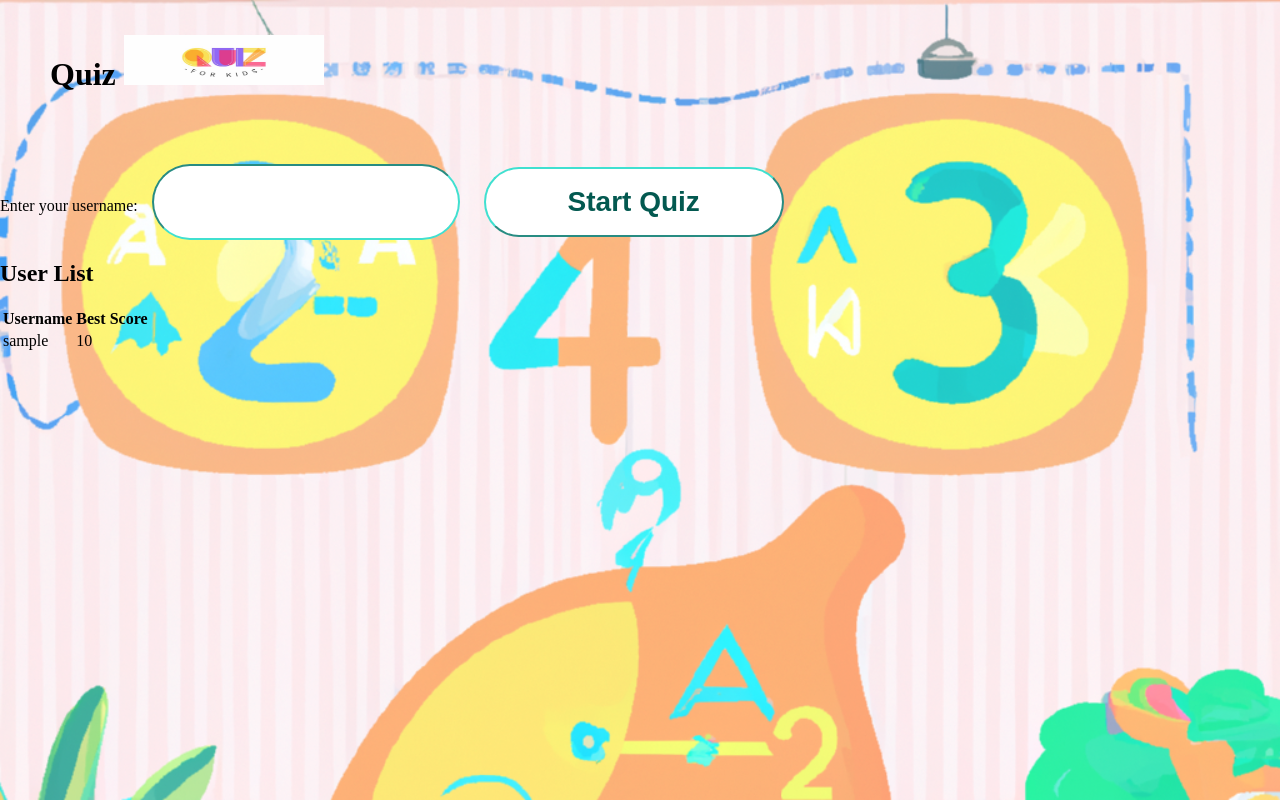
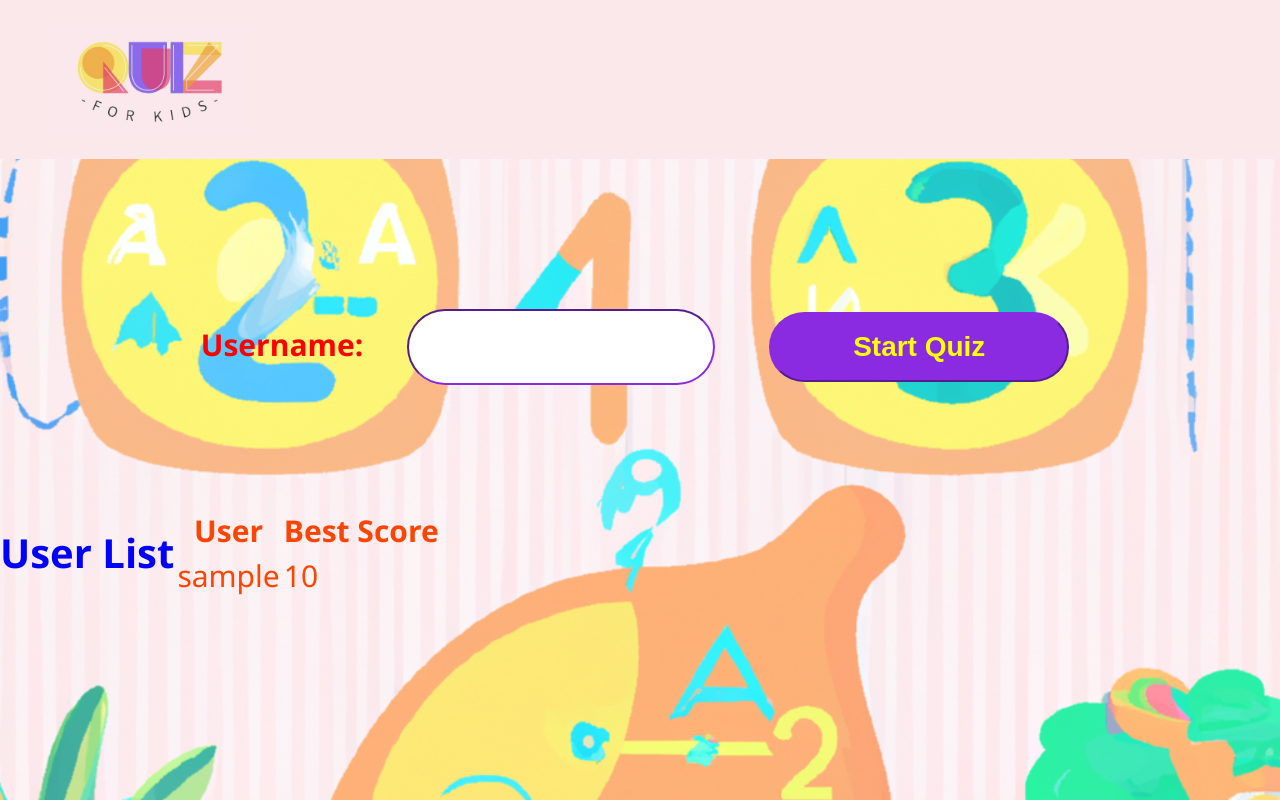
Before and after one commit to Mazhara87/Quiz, a PHP site: page / in a window 1280 px wide. Run offline with PHP 8.4, Linux system fonts and the light colour scheme; tables that the repository leaves empty or names only in its code hold one stand-in row (values such as "Sample post").

Commit message:
add CSS check-in

```diff
--- a/assets/style.css
+++ b/assets/style.css
@@ -2,16 +2,6 @@ body {
     margin: 0;
 }
 
-
-input.correct {
-    background-color: green;
-    color: white;
-}
-
-input.wrong {
-    background-color: red;
-    color: white;
-}
 
 html {
     background-image: url(image/image1.png);
@@ -29,12 +19,12 @@ html {
     justify-content: space-between;
     align-items: center;
     margin-top: 0px;
-    background-color: white;
+    background-color: #FAE8EB;
 }
 
 .title{
     padding-left: 50px;
-    margin-top: 35px;
+    margin-top: 30px;
 }
 
 #header p {
@@ -44,6 +34,7 @@ html {
     font-size: 28px;
     font-weight: bold;
     color: orangered;
+    font-family:'Segoe UI', Tahoma, Geneva, Verdana, sans-serif;
 }
 
 #header button {
@@ -58,14 +49,81 @@ html {
 
 }
 
+
+#signin {
+    padding-top: 100px;
+    align-items: center;
+    display: flex;
+    flex-direction: column;
+}
+
+.login-label {
+    font-size: 30px;
+    color: red;
+    font-family:'Segoe UI', Tahoma, Geneva, Verdana, sans-serif;
+    font-weight: bold;
+    }
+
+.login-input {
+    border-color: blueviolet;
+}
+
+#userlist {
+    padding-top: 100px;
+    font-size: 30px;
+    font-family:'Segoe UI', Tahoma, Geneva, Verdana, sans-serif;
+    color: orangered;
+    align-items: center;
+    display: flex;
+}
+
+.user-list-heading {
+    color: blue;
+    font-size: 40px;
+}
+
 .quiz {
     padding-top: 100px;
     font-size: 30px;
     color: rgb(56, 6, 103);
+    font-family:'Segoe UI', Tahoma, Geneva, Verdana, sans-serif;
     text-shadow: 0px 0px 20px rgba(0, 0, 0, 0.413);
     align-items: center;
     display: flex;
     flex-direction: column;
+    /* flex-wrap: wrap-reverse; */
+}
+
+.answer-form {
+    padding-left: 250px;
+    padding-right: 250px;
+    align-items:center;
+}
+
+.next-button {
+    background: #282623;
+    border-radius: 40px;
+    border-color: turquoise;
+    color: rgb(3, 89, 80);
+    width: 300px;
+    height: 70px;
+    font-size: 28px;
+    font-weight: bold;
+
+}
+
+.login-button {
+    background: blueviolet;
+    border-radius: 40px;
+    border-color: blueviolet;
+    color: yellow;
+    width: 300px;
+    height: 70px;
+    font-size: 28px;
+    font-weight: bold;
+    margin-top: 50px;
+    margin-left: 10px;
+    margin-right: 10px;
 }
 
 input {
@@ -78,6 +136,18 @@ input {
     font-size: 28px;
     font-weight: bold;
     margin-top: 50px;
-    margin-left: 10px;
-    margin-right: 10px;
+    margin-left: 40px;
+    margin-right: 40px;
 }
+
+input.correct {
+    background-color: #26E37A;
+    color: blue;
+    border-color: rgb(149, 249, 0);
+}
+
+input.wrong {
+    background-color: red;
+    color: antiquewhite;
+    border-color: red;
+}
--- a/index.php
+++ b/index.php
@@ -39,27 +39,24 @@ if ($_SERVER['REQUEST_METHOD'] === 'POST') {
 }
 ?>
 
-<!DOCTYPE html>
-<html>
+<?php
+include_once('partials/header.php');
+?>
 
-<head>
-    <title>Quiz</title>
-    <link rel="stylesheet" type="text/css" href="assets/style.css">
-</head>
-
-<body>
-    <div class="container">
-        <h1 class="title">Quiz <img src="image/image0.jpeg" width="200" height="50"></h1>
+        <div id="signin">
         <form method="POST" action="index.php" class="login-form">
-            <label for="username" class="login-label">Enter your username:</label>
+            <label for="username" class="login-label">Username:</label>
             <input type="text" id="username" name="username" class="login-input" required>
             <input type="submit" value="Start Quiz" class="login-button">
         </form>
+        </div>
 
-        <h2 class="user-list-heading">User List</h2>
-        <table class="user-list-table">
+        <div id="userlist">
+        <h3 class="user-list-heading">User List</h3>
+
+         <table class="user-list-table">
             <tr>
-                <th>Username</th>
+                <th>User</th>
                 <th>Best Score</th>
             </tr>
             <?php
@@ -79,8 +76,10 @@ if ($_SERVER['REQUEST_METHOD'] === 'POST') {
             }
 
             ?>
-        </table>
+         </table>
+
+        </div>
     </div>
-</body>
 
-</html>
+
+    <?php  include_once('partials/footer.php') ?>
--- a/partials/header.php
+++ b/partials/header.php
@@ -10,7 +10,7 @@
 <body>
     <header id="header">
         <div>
-            <h1 class="title"><img src="./assets/image/IMG_2853.jpg" height="100px"></h1>
+            <h1 class="title"><img src="./assets/image/ImageLogo.jpg" height="100px"></h1>
         </div>
         <div class="container">
             <?php if (isset($_SESSION['username'])) {  ?>
--- a/quiz_alt.php
+++ b/quiz_alt.php
@@ -47,6 +47,7 @@ include_once('partials/header.php');
                     }
                 }
                 ?>
+
                 <input type="submit" value="Next" class="next-button">
             </form>
         </div>
```
Also changed, not shown: assets/image/ImageLogo.jpg (added).
